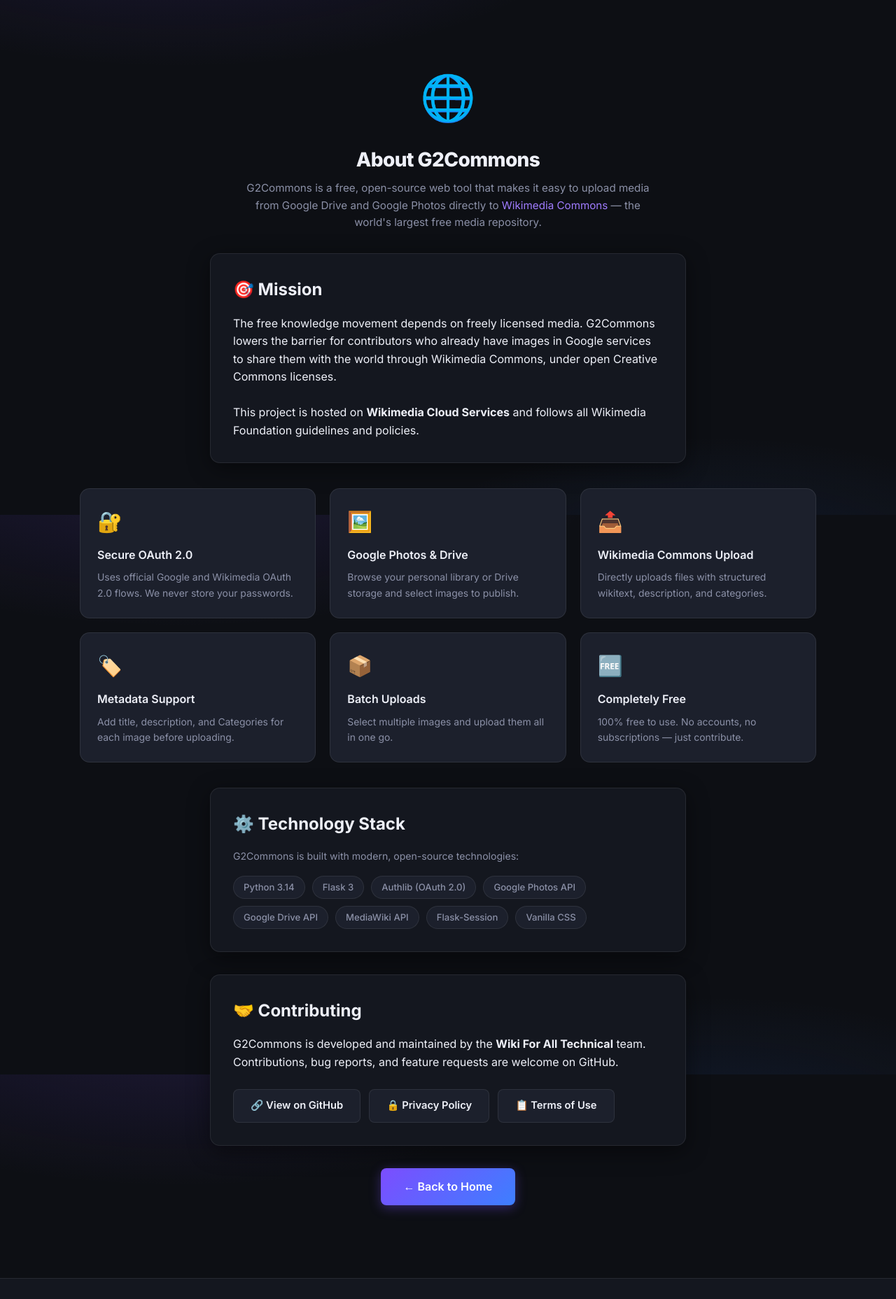
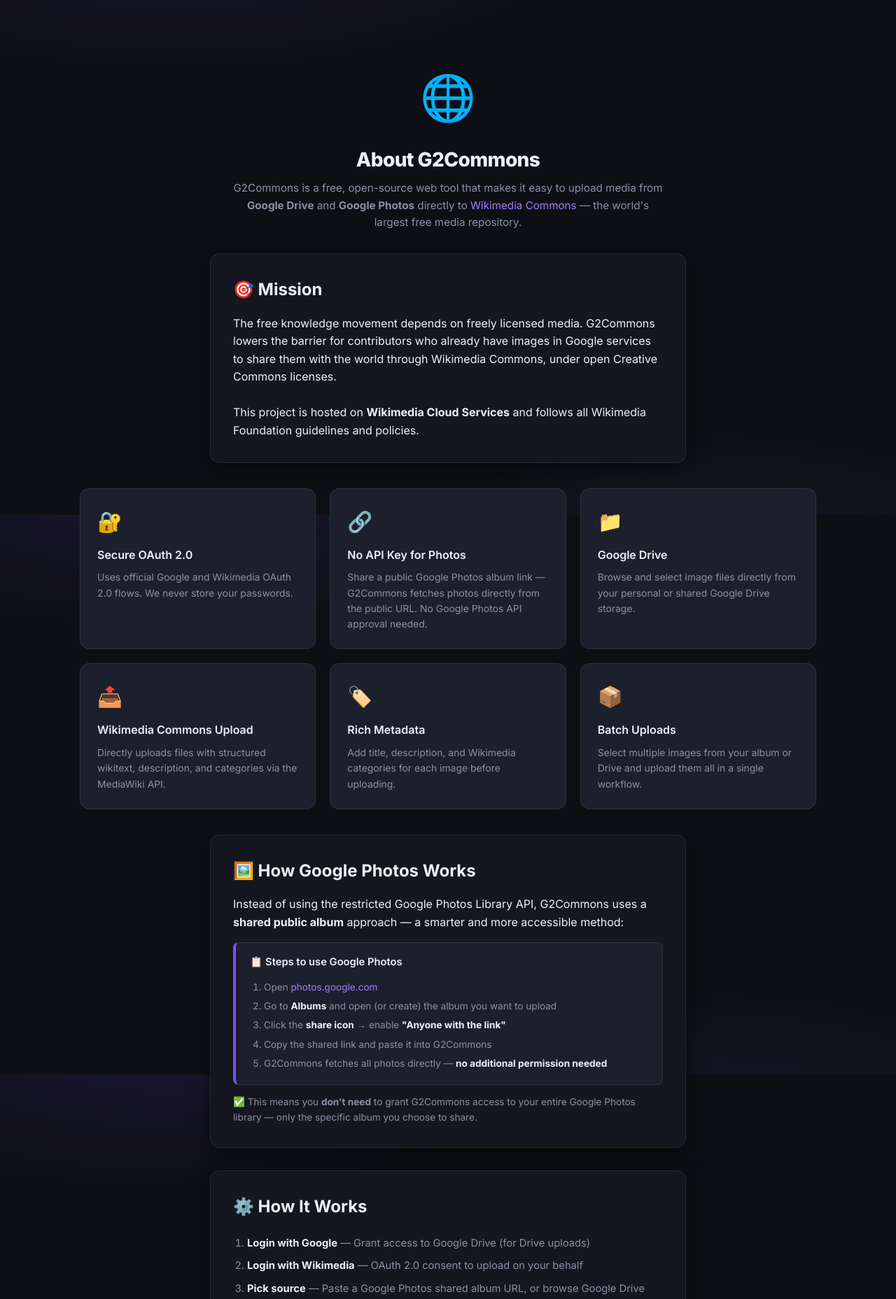
Before and after one commit to Wiki-For-All-Technical/codecatalyst, a Flask app: page /about in a window 1280 px wide. Shown: the part 64-1921 px from the top of the page at 70% size. Run offline with Flask 3, Linux system fonts and the light colour scheme; parts of the project's set-up code (start-up, migrations or seed data) failed here and were passed over.

Commit message:
docs: update README and About page for shared album approach
README:
- New dedicated section '🖼️ Google Photos — Shared Album Approach'
  explaining the method and 4 reasons why it's better than the API
- Prerequisites: removed Google Photos Library API requirement
  with explicit 'NOT required' note
- Tech stack: 'Google Photos (public shared album scraping)' instead of API
- How It Works: split into separate Google Photos / Google Drive / Common flows
- Security: added 'Minimal Google permissions' and 'Shared album privacy' notes

About page:
- Feature card updated: 'Google Photos & Drive' → 'No API Key for Photos' card
  explaining the shared album benefit + separate Google Drive card
- New '🖼️ How Google Photos Works' section with step-by-step album sharing guide
  using the .album-instructions component
- Privacy note: 'share only a specific album, not entire library'
- New '⚙️ How It Works' numbered list replacing the missing section
- Tech stack badge: 'Google Photos API' → 'Google Photos (public scrape)'

```diff
--- a/templates/about.html
+++ b/templates/about.html
@@ -5,10 +5,10 @@
 <div class="about-hero fade-in">
     <div class="about-hero-icon">🌐</div>
     <h1 class="page-title">About G2Commons</h1>
-    <p class="page-subtitle" style="max-width:600px;margin:0 auto;">
+    <p class="page-subtitle" style="max-width:620px;margin:0 auto;">
         G2Commons is a free, open-source web tool that makes it easy to upload media from
-        Google Drive and Google Photos directly to <a href="https://commons.wikimedia.org" target="_blank">Wikimedia
-            Commons</a> —
+        <strong>Google Drive</strong> and <strong>Google Photos</strong> directly to
+        <a href="https://commons.wikimedia.org" target="_blank">Wikimedia Commons</a> —
         the world's largest free media repository.
     </p>
 </div>
@@ -33,42 +33,89 @@
         </div>
     </div>
     <div class="about-card">
-        <div class="about-card-icon">🖼️</div>
-        <div class="about-card-title">Google Photos & Drive</div>
-        <div class="about-card-desc">Browse your personal library or Drive storage and select images to publish.</div>
+        <div class="about-card-icon">🔗</div>
+        <div class="about-card-title">No API Key for Photos</div>
+        <div class="about-card-desc">Share a public Google Photos album link — G2Commons fetches photos directly from
+            the public URL. No Google Photos API approval needed.</div>
+    </div>
+    <div class="about-card">
+        <div class="about-card-icon">📁</div>
+        <div class="about-card-title">Google Drive</div>
+        <div class="about-card-desc">Browse and select image files directly from your personal or shared Google Drive
+            storage.</div>
     </div>
     <div class="about-card">
         <div class="about-card-icon">📤</div>
         <div class="about-card-title">Wikimedia Commons Upload</div>
-        <div class="about-card-desc">Directly uploads files with structured wikitext, description, and categories.</div>
+        <div class="about-card-desc">Directly uploads files with structured wikitext, description, and categories via
+            the MediaWiki API.</div>
     </div>
     <div class="about-card">
         <div class="about-card-icon">🏷️</div>
-        <div class="about-card-title">Metadata Support</div>
-        <div class="about-card-desc">Add title, description, and Categories for each image before uploading.</div>
+        <div class="about-card-title">Rich Metadata</div>
+        <div class="about-card-desc">Add title, description, and Wikimedia categories for each image before uploading.
+        </div>
     </div>
     <div class="about-card">
         <div class="about-card-icon">📦</div>
         <div class="about-card-title">Batch Uploads</div>
-        <div class="about-card-desc">Select multiple images and upload them all in one go.</div>
+        <div class="about-card-desc">Select multiple images from your album or Drive and upload them all in a single
+            workflow.</div>
     </div>
-    <div class="about-card">
-        <div class="about-card-icon">🆓</div>
-        <div class="about-card-title">Completely Free</div>
-        <div class="about-card-desc">100% free to use. No accounts, no subscriptions — just contribute.</div>
+</div>
+
+{# ── How Google Photos works ── #}
+<div class="card fade-in" style="max-width:680px;margin:0 auto 32px;text-align:left;">
+    <h2 style="margin-bottom:16px;">🖼️ How Google Photos Works</h2>
+    <p style="margin-bottom:16px;">
+        Instead of using the restricted Google Photos Library API, G2Commons uses a
+        <strong>shared public album</strong> approach — a smarter and more accessible method:
+    </p>
+    <div class="album-instructions">
+        <h4>📋 Steps to use Google Photos</h4>
+        <ol>
+            <li>Open <a href="https://photos.google.com" target="_blank">photos.google.com</a></li>
+            <li>Go to <strong>Albums</strong> and open (or create) the album you want to upload</li>
+            <li>Click the <strong>share icon</strong> → enable <strong>"Anyone with the link"</strong></li>
+            <li>Copy the shared link and paste it into G2Commons</li>
+            <li>G2Commons fetches all photos directly — <strong>no additional permission needed</strong></li>
+        </ol>
     </div>
+    <p class="text-muted" style="margin-top:14px;font-size:0.85rem;">
+        ✅ This means you <strong>don't need</strong> to grant G2Commons access to your entire Google Photos library —
+        only the specific album you choose to share.
+    </p>
+</div>
+
+{# ── How it Works ── #}
+<div class="card fade-in" style="max-width:680px;margin:0 auto 32px;text-align:left;">
+    <h2 style="margin-bottom:16px;">⚙️ How It Works</h2>
+    <ol style="padding-left:20px;line-height:2.2;color:var(--text-muted);font-size:0.92rem;">
+        <li><strong style="color:var(--text);">Login with Google</strong> — Grant access to Google Drive (for Drive
+            uploads)</li>
+        <li><strong style="color:var(--text);">Login with Wikimedia</strong> — OAuth 2.0 consent to upload on your
+            behalf</li>
+        <li><strong style="color:var(--text);">Pick source</strong> — Paste a Google Photos shared album URL, or browse
+            Google Drive</li>
+        <li><strong style="color:var(--text);">Select images</strong> — Multi-select from the gallery preview</li>
+        <li><strong style="color:var(--text);">Add metadata</strong> — Title, description, and Wikimedia categories per
+            image</li>
+        <li><strong style="color:var(--text);">Upload</strong> — Images transferred directly to Wikimedia Commons</li>
+        <li><strong style="color:var(--text);">Results</strong> — View success/failure summary with direct Commons links
+        </li>
+    </ol>
 </div>
 
 {# ── Tech Stack ── #}
 <div class="card fade-in" style="max-width:680px;margin:0 auto 32px;text-align:left;">
-    <h2 style="margin-bottom:16px;">⚙️ Technology Stack</h2>
+    <h2 style="margin-bottom:16px;">🛠️ Technology Stack</h2>
     <p class="text-muted" style="margin-bottom:16px;">G2Commons is built with modern, open-source technologies:</p>
     <div class="about-tech-stack">
         <span class="tech-badge">Python 3.14</span>
         <span class="tech-badge">Flask 3</span>
         <span class="tech-badge">Authlib (OAuth 2.0)</span>
-        <span class="tech-badge">Google Photos API</span>
         <span class="tech-badge">Google Drive API</span>
+        <span class="tech-badge">Google Photos (public scrape)</span>
         <span class="tech-badge">MediaWiki API</span>
         <span class="tech-badge">Flask-Session</span>
         <span class="tech-badge">Vanilla CSS</span>
```
Also changed, not shown: README.md, static/image/g2commons.png (added), static/image/g2commons.svg (added).
